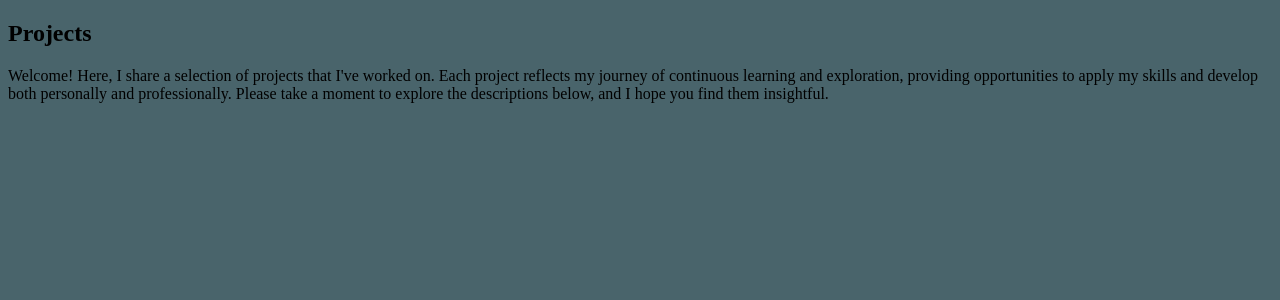
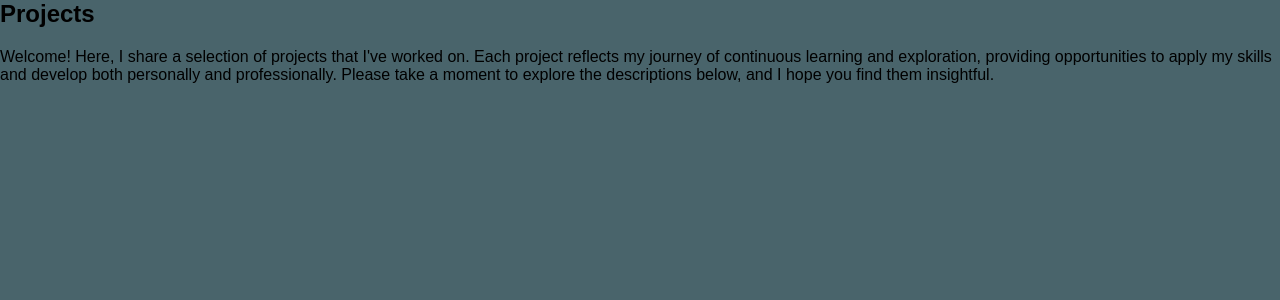
Before and after one commit to Md-Khid/Md-Khid, a Jekyll site: the page findings.html, which Jekyll copies as it is, in a window 1280 px wide. Shown: the top 300 px of the page. Built offline with Jekyll 4.4.1, drawn with Linux system fonts in a browser that asks for light colours; nearby versions of some CDN libraries; library files that are not in the unit come from our copies.

Commit message:
Update findings.html

```diff
--- a/findings.html
+++ b/findings.html
@@ -1,9 +1,6 @@
-<!DOCTYPE html>
 <html>
   <head>
     <meta http-equiv="content-type" content="text/html; charset=windows-1252">
-    <link rel="stylesheet" href="md-khid.github.io/_includes/css/grayscale.css">
-    <link rel="stylesheet" href="md-khid.github.io/css/font-awesome/css/font-awesome.css">
     <style>
       body {
         background-image: url("img/downloads-bg.jpg");
@@ -11,23 +8,28 @@
         background-size: cover; /* Adjusts the size of the background image */
         background-position: center; /* Centers the background image */
         /* Optionally, you can add more background properties such as background-repeat, background-attachment, etc. */
+        color: black; /* Set font color */
+        font-family: Arial, sans-serif; /* Set font family */
+        margin: 0; /* Remove default margin */
+        padding: 0; /* Remove default padding */
+      }
+      /* Add some bottom margin to the images */
+      .image {
+        margin-bottom: 20px; /* Adjust the value as needed */
+      }
+      /* Style for buttons */
+      .btn {
+        color: black; /* Set button text color */
+        border-color: black; /* Set button border color */
+        /* Add more button styles as needed */
       }
     </style>
   </head>
   <body>
-    <section id="download" class="content-section text-center">
-      <div class="download-section">
-        <div class="container">
-          <div class="col-lg-8 col-lg-offset-2">
-            <h2>Projects</h2>
-            <p>Welcome! Here, I share a selection of projects that I've worked on. Each project reflects my
-              journey of continuous learning and exploration, providing opportunities to apply my skills and develop both
-              personally and professionally. Please take a moment to explore the descriptions below, and I hope you find them
-              insightful.</p>
-            <!-- Your project descriptions and buttons go here -->
-          </div>
-        </div>
-      </div>
-    </section>
+    <h2>Projects</h2>
+    <p>Welcome! Here, I share a selection of projects that I've worked on. Each project reflects my
+      journey of continuous learning and exploration, providing opportunities to apply my skills and develop both
+      personally and professionally. Please take a moment to explore the descriptions below, and I hope you find them
+      insightful.</p>
   </body>
 </html>
```
